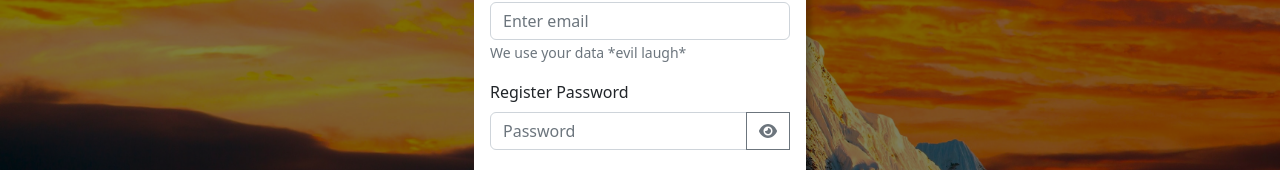
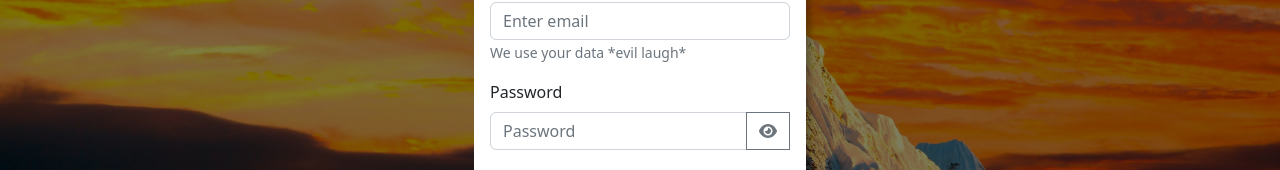
Before and after one commit to CanoodlingSocks/ts-react-experiments, a React (Create React App) app: page /login in a window 1280 px wide. Shown: the part 293-463 px from the top of the page. Built offline with nearby package versions, Linux system fonts and the light colour scheme.

Commit message:
update form

```diff
--- a/src/components/Login/login.tsx
+++ b/src/components/Login/login.tsx
@@ -3,18 +3,35 @@ import { PasswordInput } from '../shared/Form-components/password-input';
 import { SubmitButton } from '../shared/Buttons/buttons';
 import Form from 'react-bootstrap/Form';
 
+interface User {
+  email: string;
+  password: string;
+}
+
 const Login = () => {
-  const [, setValidated] = useState<boolean>(false);
   const [showPassword, setShowPassword] = useState<boolean>(false);
   const [checkboxChecked, setCheckboxChecked] = useState<boolean>(false);
+  const [email, setEmail] = useState<string>('');
+  const [password, setPassword] = useState<string>('');
 
   const handleSubmit = (event: React.FormEvent<HTMLFormElement>) => {
-    const form = event.currentTarget;
-    if (form.checkValidity() === false) {
-      event.preventDefault();
-      event.stopPropagation();
+    event.preventDefault();
+    const users: User[] = JSON.parse(localStorage.getItem('user') || '[]');
+    const user = users.find((u) => u.email === email && u.password === password);
+    if (user) {
+      // Log in the user
+      console.log('Logged in!');
+    } else {
+      console.log('Invalid email or password');
     }
-    setValidated(true);
+  };
+
+  const handleEmailChange = (event: React.ChangeEvent<HTMLInputElement>) => {
+    setEmail(event.target.value);
+  };
+
+  const handlePasswordChange = (event: React.ChangeEvent<HTMLInputElement>) => {
+    setPassword(event.target.value);
   };
 
   const toggleVisibility = () => {
@@ -28,18 +45,22 @@ const Login = () => {
   return (
     <>
       <div className="color-overlay d-flex justify-content-center align-items-center" style={{ position: 'absolute', zIndex: 2 }}>
-        <Form className="rounded p-4 p-sm-3">
-          <Form.Group className="mb-3" controlId="formBasicEmail">
+        <Form className="rounded p-4 p-sm-3" onSubmit={handleSubmit}>
+          <Form.Group className="mb-3">
             <Form.Label>Email address</Form.Label>
-            <Form.Control type="email" placeholder="Enter email" />
+            <Form.Control
+            type="email"
+            placeholder="Enter email"
+            onChange={handleEmailChange}
+            />
             <Form.Text className="text-muted">
               We use your data *evil laugh*
             </Form.Text>
           </Form.Group>
 
-          <PasswordInput showPassword={showPassword} toggleVisibility={toggleVisibility} />
+          <PasswordInput showPassword={showPassword} toggleVisibility={toggleVisibility} handlePasswordChange={handlePasswordChange}/>
 
-          <Form.Group className="mb-3" controlId="formBasicCheckbox">
+          <Form.Group className="mb-3">
             <Form.Check
               type="checkbox"
               label="Check here to sell me your firstborn"
--- a/src/components/Register/register.tsx
+++ b/src/components/Register/register.tsx
@@ -6,6 +6,7 @@ import { SubmitButton, ResetButton, ButtonContainer } from "../shared/Buttons/bu
 const Register = () => {
   const [validated, setValidated] = useState<boolean>(false);
   const [showPassword, setShowPassword] = useState<boolean>(false);
+  const [, setPassword] = useState<string>('');
 
   const toggleVisibility = () => {
     setShowPassword((prev) => !prev);
@@ -31,11 +32,16 @@ const Register = () => {
     alert('User data saved successfully');
   };
 
+  //onChange is not needed here but needed as props
+  const handlePasswordChange = (event: React.ChangeEvent<HTMLInputElement>) => {
+    setPassword(event.target.value);
+  };
+
   return (
     <>
       <div className="color-overlay d-flex justify-content-center align-items-center" style={{ position: 'absolute', zIndex: 2 }}>
       <Form className="rounded p-4 p-sm-3" noValidate validated={validated} onSubmit={handleSubmit} style={{ paddingBottom: "1rem" }}>
-            <Form.Group className="mb-3" controlId="">
+            <Form.Group className="mb-3">
                 <Form.Label>First Name</Form.Label>
                 <Form.Control
                 type="text"
@@ -44,14 +50,17 @@ const Register = () => {
                 id="firstName"
                 />
             </Form.Group>
-          <Form.Group className="mb-3" controlId="formBasicEmail">
+          <Form.Group className="mb-3">
             <Form.Label>Register Email address</Form.Label>
-            <Form.Control type="email" placeholder="Enter email" required id="email"/>
+            <Form.Control
+            type="email"
+            placeholder="Enter email"
+            required id="email"/>
             <Form.Control.Feedback type="invalid" style={{  marginTop: "5px" }}>
               Please enter a valid email address.
             </Form.Control.Feedback>
           </Form.Group>
-          <PasswordInput showPassword={showPassword} toggleVisibility={toggleVisibility} />
+          <PasswordInput showPassword={showPassword} toggleVisibility={toggleVisibility}  handlePasswordChange={handlePasswordChange} />
     <ButtonContainer>
       <SubmitButton label="Register"/>
       <ResetButton />
--- a/src/components/shared/Form-components/password-input.tsx
+++ b/src/components/shared/Form-components/password-input.tsx
@@ -8,12 +8,13 @@ import FormControl from 'react-bootstrap/FormControl';
 interface PasswordInputProps {
   showPassword: boolean;
   toggleVisibility: () => void;
+  handlePasswordChange: (event: React.ChangeEvent<HTMLInputElement>) => void;
 }
 
-export const PasswordInput = ({ showPassword, toggleVisibility }: PasswordInputProps) => {
+export const PasswordInput = ({ showPassword, toggleVisibility, handlePasswordChange }: PasswordInputProps) => {
   return (
-    <Form.Group className="mb-3" controlId="formBasicPassword" style={{ marginBottom: "1rem" }}>
-      <Form.Label>Register Password</Form.Label>
+    <Form.Group className="mb-3" style={{ marginBottom: "1rem" }}>
+      <Form.Label>Password</Form.Label>
       <InputGroup>
         <FormControl
           type={showPassword ? "text" : "password"}
@@ -22,6 +23,7 @@ export const PasswordInput = ({ showPassword, toggleVisibility }: PasswordInputP
           pattern="^(?=.*\d).{4,8}$"
           required
           id="password"
+          onChange={handlePasswordChange}
         />
         <Button variant="outline-secondary" onClick={toggleVisibility}>
           <FontAwesomeIcon icon={showPassword ? faEyeSlash : faEye} />
```
